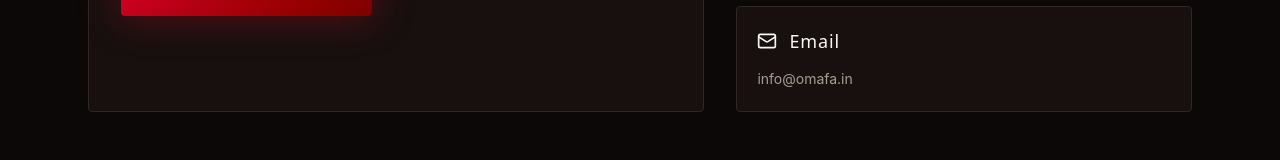
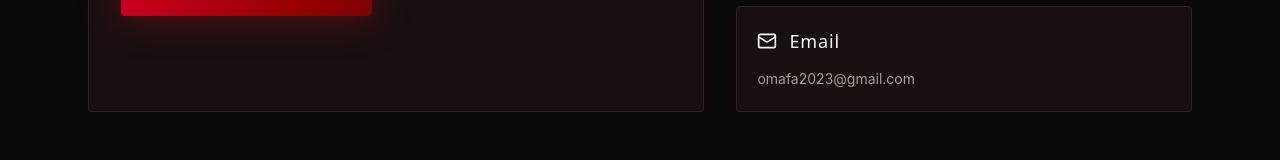
Before and after one commit to tanmaysalve/omafa-website, a React (Vite) app: page /contact in a window 1280 px wide. Shown: the part 1003-1163 px from the top of the page. Built offline with nearby package versions, Linux system fonts and the light colour scheme.

Commit message:
updated email in contacts

```diff
--- a/src/pages/Contact.tsx
+++ b/src/pages/Contact.tsx
@@ -122,8 +122,8 @@ export function Contact() {
               Evening: 6:00 PM – 10:00 PM
             </Info>
             <Info icon={<Mail />} title="Email">
-              <a href="mailto:info@omafa.in" className="hover:text-gold">
-                info@omafa.in
+              <a href="mailto:omafa2023@gmail.com" className="hover:text-gold">
+                omafa2023@gmail.com
               </a>
             </Info>
           </aside>
```
